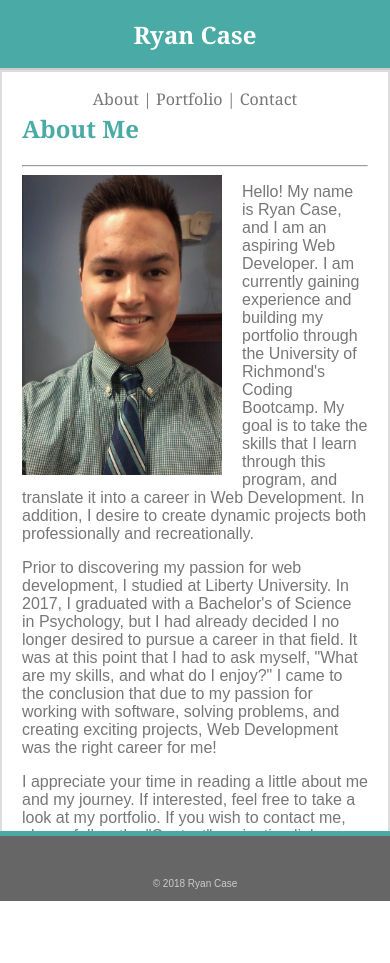
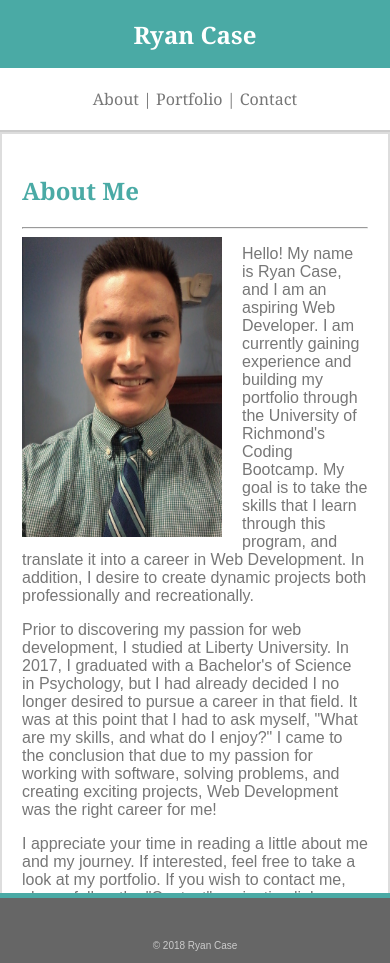
Before and after one commit to Ryan-T-Case/Responsive-Portfolio, a plain HTML site: page index.html in a window 390 px wide. Before the commit the page ends 901 px from the top, so only its background shows below. Drawn offline with Linux system fonts and the light colour scheme.

Commit message:
Fixed issue with navbar being merged into wrapper

```diff
--- a/assets/css/style.css
+++ b/assets/css/style.css
@@ -201,7 +201,8 @@ footer {
       }
       header {
         position:static;
-        float:left
+        float:left;
+        height: auto;
       }
       .mainLogo {
         position:static;
```
